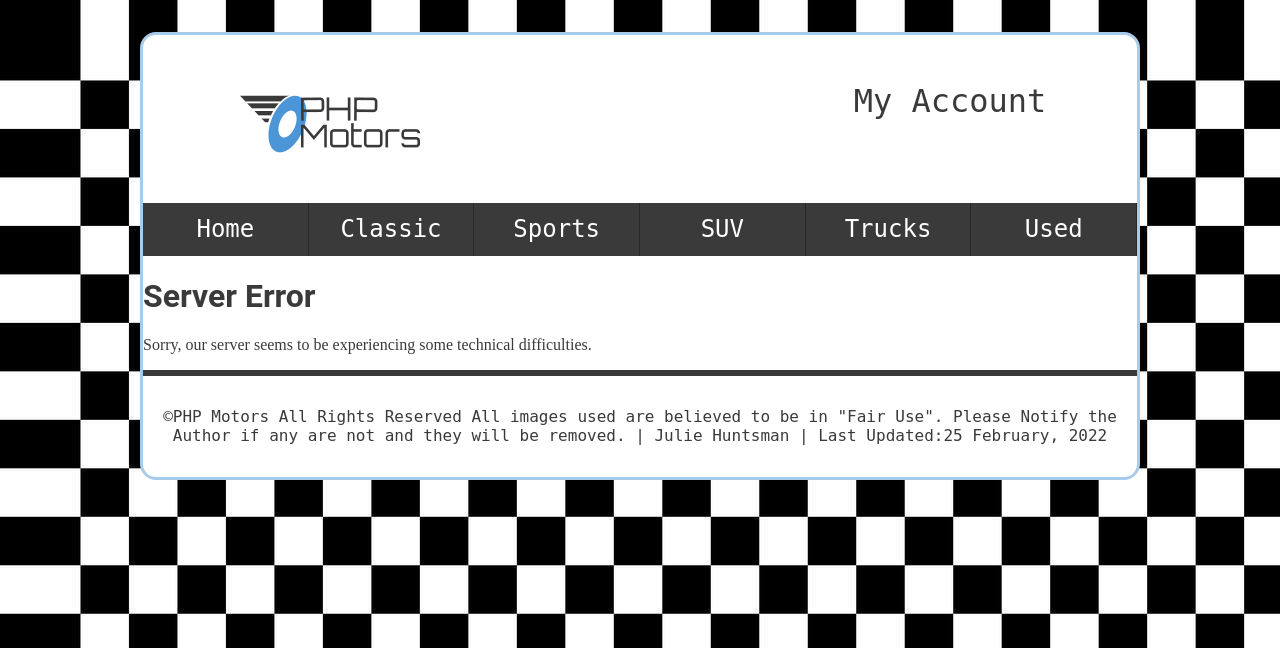
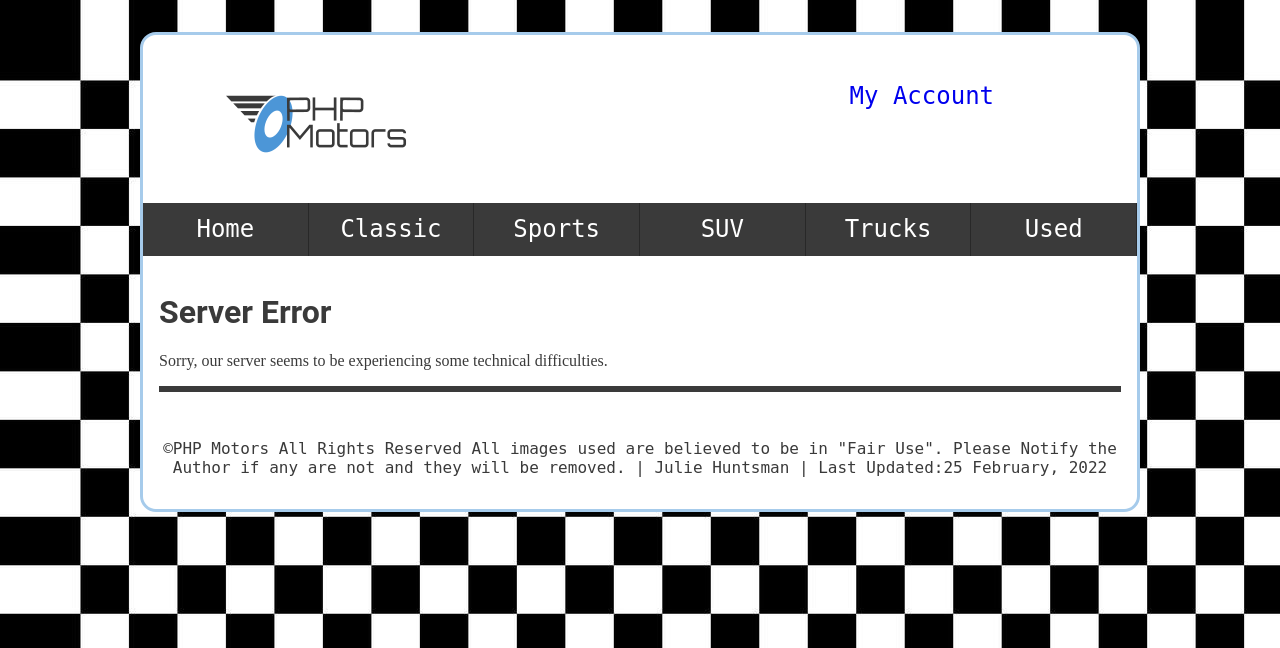
Before and after one commit to mizuki714/htdocs, a PHP site: page /phpmotors/view/500.php in a window 1280 px wide. Shown: the top 648 px of the page. Run offline with PHP 8.4, Linux system fonts and the light colour scheme; data comes from the database, SQL or seed files in the repository.

Commit message:
enhancement 6

```diff
--- a/phpmotors/accounts/index.php
+++ b/phpmotors/accounts/index.php
@@ -120,8 +120,8 @@ switch ($action) {
 
    case 'LOGIN':
       //testing
-       echo "this is the LOGIN page";
-       exit;
+      //  echo "this is the LOGIN page";
+      //  exit;
 
       $clientEmail = trim(filter_input(INPUT_POST, 'clientEmail', FILTER_SANITIZE_EMAIL));
       // echo $clientEmail;
@@ -187,6 +187,6 @@ switch ($action) {
    default:
       //var_dump($_POST);
       //exit;
-      include '../view/500.php';
+      include '../view/admin.php';
       break;
 }
--- a/phpmotors/common/header.php
+++ b/phpmotors/common/header.php
@@ -1,23 +1,26 @@
 </head>
+
 <body>
     <header>
         <div id="header">
             <!--- logo site name motto-->
             <img class="logo" src="/phpmotors/images/site/logo.png" alt="PHP Motors logo">
             <!-- cookies make a welcome message -->
-        <?php if(isset($cookieFirstname)){
- echo "<span>Welcome $cookieFirstname</span>";
-} ?>
+            <!-- <?php // if(isset($cookieFirstname)){
+                    //echo "<span>Welcome $cookieFirstname</span>";
+                    //}
+                    ?>   -->
             <!-- add a link to the welcome message that will allow the logged in client to click it to be directed to the client admin view through the controller -->
-             <?php if(isset($_SESSION['loggedin'])) {
+            <?php if (isset($_SESSION['loggedin'])) {
                 if ($_SESSION['loggedin'] === TRUE) {
-                        echo '<a id="logout" class="acc" href="/phpmotors/accounts/index.php/?action=Logout">Logout</a>';}
+                    echo '<a id="logout" class="acc" href="/phpmotors/accounts/index.php/?action=Logout">Logout </a>';
+                }
             } else {
                 echo '<a class="myaccount" href="/phpmotors/accounts/index.php/?action=login">My Account</a>';
             } ?>
 
             <?php
-            if(isset($_SESSION['loggedin'])) {
+            if (isset($_SESSION['loggedin'])) {
                 $user = $_SESSION['clientData']['clientFirstname'];
                 echo "<a id='welcomeUser' class='acc' href='/phpmotors/accounts/'>Welcome $user</a>";
             }
--- a/phpmotors/css/medium.css
+++ b/phpmotors/css/medium.css
@@ -15,11 +15,21 @@
         border: none;
         border-right: 1px solid rgba(0, 0, 0, 0.3);
     }
-
+    header, a#logout.acc, a#welcomeUser.acc{
+        font-size: 1rem;
+        color: #3a3a3a;
+        padding: auto;
+    }
+    a.myaccount{
+        font-size: 1.5rem;
+    }
+    a#logout.acc, a#welcomeUser.acc{
+        font-size: 1rem;
+    }
 
     #header{
         display:grid;
-        grid-template-columns: 1fr 1fr 1fr;
+        grid-template-columns: 1fr 1fr .55fr .75fr
     }
 
     h5{
@@ -27,10 +37,23 @@
         text-align: center;
     }
     a.myaccount{
+        grid-column: 3/5;
+        grid-row: 1/2;
+        font-size: 1.5rem;
+    }
+    a#logout.acc{
        grid-column: 3/4;
+       grid-row: 1/2;
+       font-size: 1.5rem;
+    }
+    a#welcomeUser.acc{
+        grid-column: 4/5;
+        grid-row: 1/2;
+        font-size: 1.5rem;
     }
     img.logo{
         grid-column: 1/2;
+        grid-row: 1/2;
     }
     /******************************************html********************************************************/
     html{
--- a/phpmotors/css/small.css
+++ b/phpmotors/css/small.css
@@ -22,21 +22,30 @@ a {
 }
 
 /**********************************Header*****************************************/
-#header, header, header a.myaccount {
+#header, header, header a.myaccount, a#logout.acc, a#welcomeUser.acc {
     background-color: #ffff;
     padding: 1rem;
     border-radius: 1em 1em;
     justify-content: center;
     text-align: center;
 }
- a.myaccount, img.logo{
+ a.myaccount, img.logo , a#logout.acc, a#welcomeUser.acc{
     margin-left: auto;
     margin-right: auto;
 }
-header a.myaccount{
-    font-size: 2rem;
+ a#logout.acc, a#welcomeUser.acc{
+    font-size: 1rem;
     color: #3a3a3a;
+    padding: auto;
+    display:inline-block;
 }
+a.myaccount{
+    font-size: 1.5rem;
+}
+a#logout.acc, a#welcomeUser.acc{
+    font-size: 1rem;
+}
+
 img.logo{
     padding: 1rem;
 }
--- a/phpmotors/view/500.php
+++ b/phpmotors/view/500.php
@@ -19,6 +19,7 @@ require_once '../library/functions.php';
  <nav>
  <?php echo $navList; ?>
  </nav>
+ <main>
 <h1> Server Error</h1>Sorry, our server seems to be experiencing some technical difficulties.
 <p></p>
 <?php include $_SERVER['DOCUMENT_ROOT'] . '/phpmotors/common/footer.php';?>
```
Also changed, not shown: phpmotors/view/admin.php (+6 -1 lines), phpmotors/view/login.php (+8 -4 lines). Lines whose indentation alone changed are shown as unchanged.
